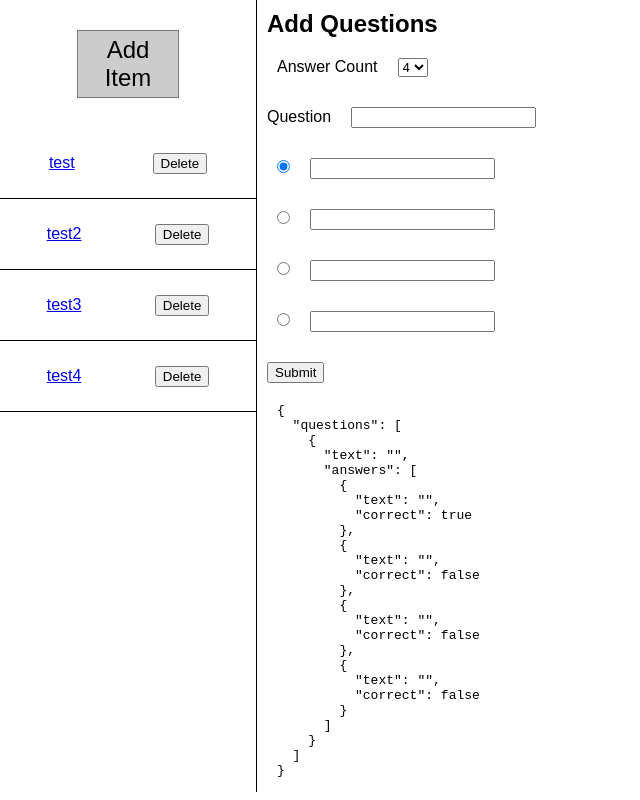
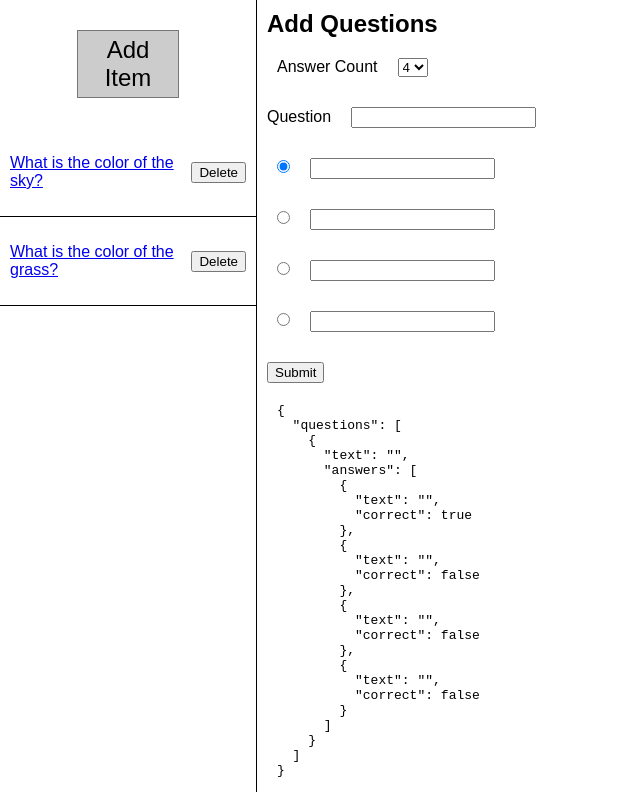
Before and after one commit to cjszk/yi-quiz, a React (Create React App) app: page / in a window 1280 px wide. Shown: the whole page, without its empty margins (0-640 px from the left). Built offline with nearby package versions, Linux system fonts and the light colour scheme.

Commit message:
minor changes, still needs options clarification

```diff
--- a/src/components/editQuestion.js
+++ b/src/components/editQuestion.js
@@ -68,7 +68,9 @@ export class EditQuestionForm extends React.Component {
                     <input checked={checked} type="radio"
                     onChange={() => {
                         let answers = this.state.answers.slice();
-                        answers[this.state.selectedAnswer-1] = {text: answers[this.state.selectedAnswer-1].text, correct: false}
+                        if (answers.length >= this.state.selectedAnswer) {
+                            answers[this.state.selectedAnswer-1] = {text: answers[this.state.selectedAnswer-1].text, correct: false}
+                        }
                         answers[i-1] = {text: answers[i-1].text, correct: true};
                         this.setState({answers: answers, selectedAnswer: i})
                     }}
--- a/src/reducers/questions.js
+++ b/src/reducers/questions.js
@@ -1,47 +1,63 @@
 import {UPDATE_QUESTIONS, SELECT_EDIT} from '../actions/questions';
 
-const initialState = {
-    // questions: [],
-    questions: [
+const sampleJSON = `{
+    "config": {
+      "previousModulesRequired": true,
+      "passingPercentage": 70,
+      "randomizeQuestionOrder": false,
+      "randomizeAnswerOrder": true,
+      "randomQuestionSubsetCount": 2,
+      "startingDescription": "This quiz test your ability to identify colors in nature."
+    },
+    "questions": [
       {
-            text: 'test',
-            answers: [
-                {text: 'test', correct: true},
-                {text: 'test', correct: false},
-                {text: 'test', correct: false},
-                {text: 'test', correct: false},
+        "text": "What is the color of the sky?",
+        "answers": [
+          {
+            "text": "Blue",
+            "correct": true
+          },
+          {
+            "text": "Red"
+          },
+          {
+            "text": "Yellow"
+          },
+          {
+            "text": "Green"
+          }
         ]
       },
       {
-            text: 'test2',
-            answers: [
-                {text: 'test', correct: false},
-                {text: 'test', correct: true},
-                {text: 'test', correct: false},
-                {text: 'test', correct: false},
-            ]
+        "text": "What is the color of the grass?",
+        "answers": [
+          {
+            "text": "Blue"
           },
           {
-            text: 'test3',
-            answers: [
-                {text: 'test', correct: false},
-                {text: 'test', correct: false},
-                {text: 'test', correct: true},
-                {text: 'test', correct: false},
-            ]
+            "text": "Red"
           },
           {
-            text: 'test4',
-            answers: [
-                {text: 'test', correct: false},
-                {text: 'test', correct: false},
-                {text: 'test', correct: false},
-                {text: 'test', correct: true},
+            "text": "Yellow"
+          },
+          {
+            "text": "Green",
+            "correct": true
+          }
         ]
       }
-    ],
+    ]
+  }`
+
+const sample = JSON.parse(sampleJSON);
+
+const initialState = {
+    config: sample.config,
+    questions: sample.questions,
     selection: null
 }
+
+console.log(initialState)
 
 export default function questionsReducer(state = initialState, action) {
     if (action.type === UPDATE_QUESTIONS) {
```
Lines whose indentation alone changed are shown as unchanged.
